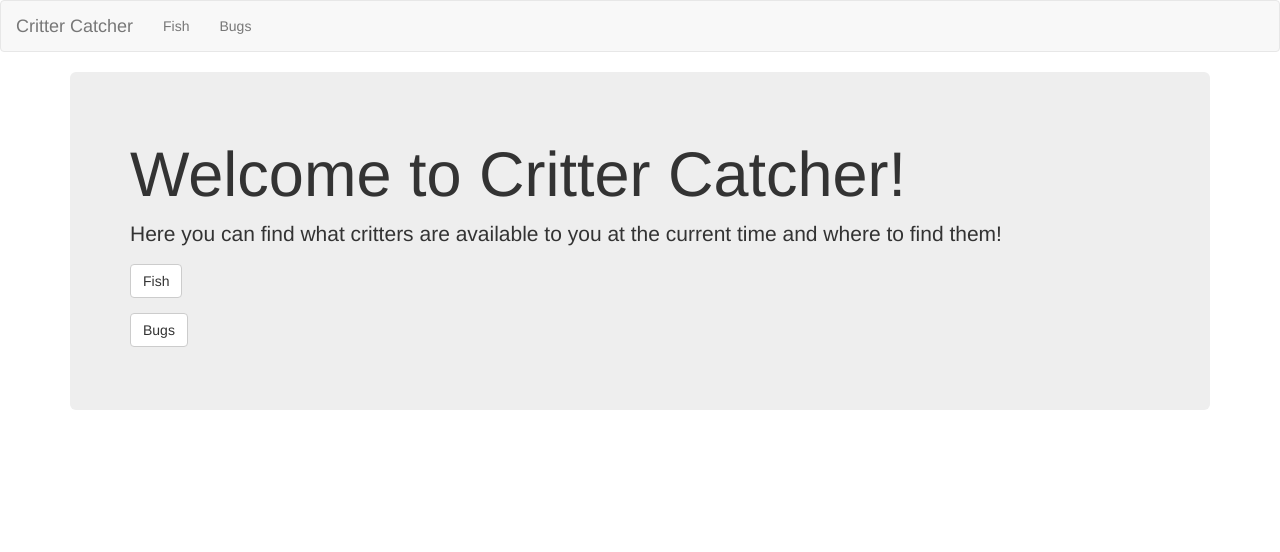
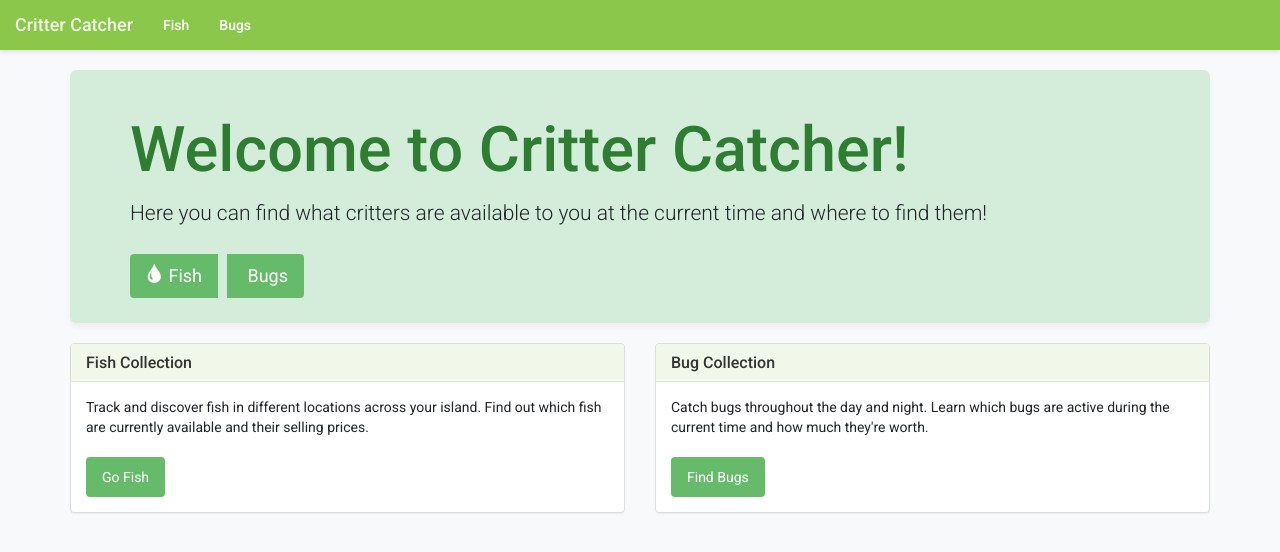
Before and after one commit to jonathanfeng/new_horizons, a Flask app: page / in a window 1280 px wide. Shown: the top 552 px of the page. Run offline with Flask 2, Linux system fonts and the light colour scheme; some libraries are stand-ins or nearby versions.

Commit message:
UI updates lol

```diff
--- /dev/null
+++ b/app/static/custom.css
@@ -0,0 +1,109 @@
+/* Custom styling for Critter Catcher */
+body {
+  font-family: 'Roboto', sans-serif;
+  background-color: #f8f9fa;
+  color: #212529;
+}
+
+.navbar {
+  background-color: #8ac74a;
+  border: none;
+  border-radius: 0;
+  box-shadow: 0 2px 4px rgba(0, 0, 0, 0.1);
+}
+
+.navbar-default .navbar-brand,
+.navbar-default .navbar-nav > li > a {
+  color: #fff;
+  font-weight: 500;
+  transition: color 0.2s ease;
+}
+
+.navbar-default .navbar-brand:hover,
+.navbar-default .navbar-nav > li > a:hover {
+  color: #f1f8e9;
+}
+
+.jumbotron {
+  background-color: #d4edda;
+  border-radius: 8px;
+  box-shadow: 0 4px 6px rgba(0, 0, 0, 0.05);
+  padding: 2.5rem;
+  margin-bottom: 2rem;
+}
+
+.jumbotron h1 {
+  color: #2e7d32;
+  margin-bottom: 1.5rem;
+}
+
+.btn-default {
+  background-color: #66bb6a;
+  color: white;
+  border: none;
+  border-radius: 4px;
+  padding: 10px 16px;
+  margin: 10px 10px 0 0;
+  transition: all 0.2s ease;
+}
+
+.btn-default:hover {
+  background-color: #43a047;
+  color: white;
+  transform: translateY(-2px);
+  box-shadow: 0 4px 8px rgba(0, 0, 0, 0.1);
+}
+
+table.table {
+  box-shadow: 0 2px 4px rgba(0, 0, 0, 0.05);
+  border-radius: 4px;
+  overflow: hidden;
+}
+
+table.table th {
+  background-color: #8ac74a;
+  color: white;
+  border-color: #7cb342;
+}
+
+table.table-hover tbody tr:hover {
+  background-color: #f1f8e9;
+}
+
+.form-control {
+  border-radius: 4px;
+  box-shadow: none;
+  border: 1px solid #ced4da;
+  transition: border-color 0.15s ease-in-out, box-shadow 0.15s ease-in-out;
+}
+
+.form-control:focus {
+  border-color: #8ac74a;
+  box-shadow: 0 0 0 0.2rem rgba(138, 199, 74, 0.25);
+}
+
+.radio-inline {
+  margin-right: 15px;
+  cursor: pointer;
+}
+
+.page-header {
+  border-bottom: 2px solid #8ac74a;
+  margin-bottom: 20px;
+}
+
+.panel-default > .panel-heading {
+  background-color: #f1f8e9;
+  border-color: #dcedc8;
+}
+
+/* Responsive tweaks */
+@media (max-width: 768px) {
+  .jumbotron {
+    padding: 1.5rem;
+  }
+
+  .table-responsive {
+    border: none;
+  }
+}
--- a/app/templates/base.html
+++ b/app/templates/base.html
@@ -19,7 +19,8 @@
 <link rel="shortcut icon" href="{{ url_for('static', filename='favicon.ico') }}">
 <link rel="apple-touch-icon" href="{{ url_for('static', filename='apple-touch-icon.png')}}">
 <link rel="icon" type="image/png" sizes="192x192"  href="{{ url_for('static', filename='android-icon-192x192.png')}}">
-
+<link href="https://fonts.googleapis.com/css2?family=Roboto:wght@300;400;500;700&display=swap" rel="stylesheet">
+<link rel="stylesheet" href="{{ url_for('static', filename='custom.css') }}">
 {% endblock %}
 {% block html_attribs %} lang="en"{% endblock %}
 {% block title %} {% if title %}{{title}} - Critter Catcher{% else %}Welcome to Critter Catcher!{% endif %} {% endblock %}
--- a/app/templates/index.html
+++ b/app/templates/index.html
@@ -4,8 +4,39 @@
 {{super()}}
 <div class="jumbotron">
     <h1>Welcome to Critter Catcher!</h1>
-    <p>Here you can find what critters are available to you at the current time and where to find them!</p>
-    <p><a class="btn btn-default" href="{{url_for('fish')}}" role="button">Fish</a></p>
-    <p><a class="btn btn-default" href="{{url_for('bugs')}}" role="button">Bugs</a></p>
-  </div>
+    <p class="lead">Here you can find what critters are available to you at the current time and where to find them!</p>
+    <div class="btn-group" role="group">
+        <a class="btn btn-default btn-lg" href="{{url_for('fish')}}">
+            <span class="glyphicon glyphicon-tint" aria-hidden="true"></span> Fish
+        </a>
+        <a class="btn btn-default btn-lg" href="{{url_for('bugs')}}">
+            <span class="glyphicon glyphicon-bug" aria-hidden="true"></span> Bugs
+        </a>
+    </div>
+</div>
+
+<div class="row">
+    <div class="col-md-6">
+        <div class="panel panel-default">
+            <div class="panel-heading">
+                <h3 class="panel-title">Fish Collection</h3>
+            </div>
+            <div class="panel-body">
+                <p>Track and discover fish in different locations across your island. Find out which fish are currently available and their selling prices.</p>
+                <a href="{{url_for('fish')}}" class="btn btn-default">Go Fish</a>
+            </div>
+        </div>
+    </div>
+    <div class="col-md-6">
+        <div class="panel panel-default">
+            <div class="panel-heading">
+                <h3 class="panel-title">Bug Collection</h3>
+            </div>
+            <div class="panel-body">
+                <p>Catch bugs throughout the day and night. Learn which bugs are active during the current time and how much they're worth.</p>
+                <a href="{{url_for('bugs')}}" class="btn btn-default">Find Bugs</a>
+            </div>
+        </div>
+    </div>
+</div>
 {% endblock %}
```
Also changed, not shown: app/templates/critter-table.html (+20 -9 lines), app/templates/critter.html (+18 -6 lines).
